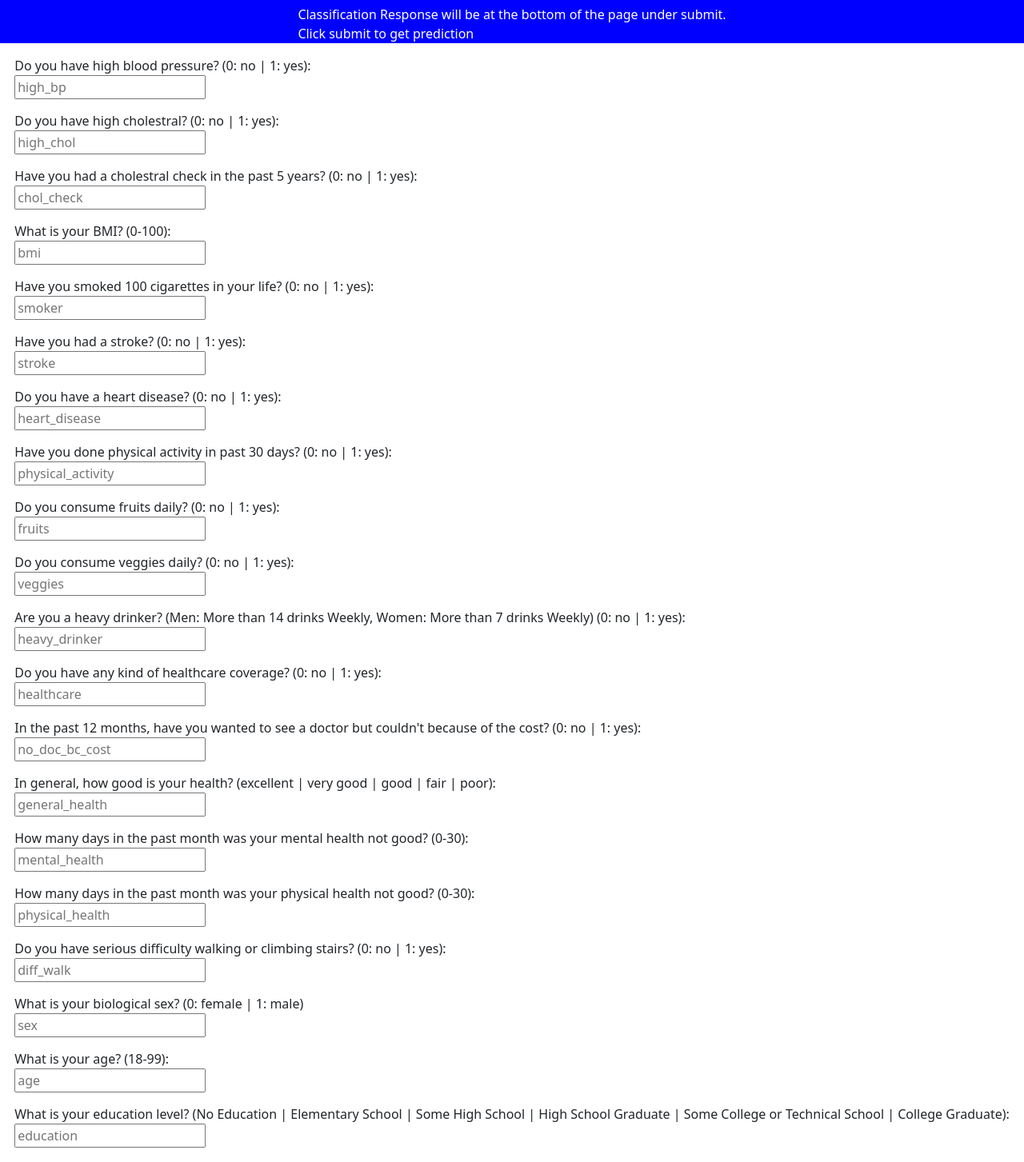
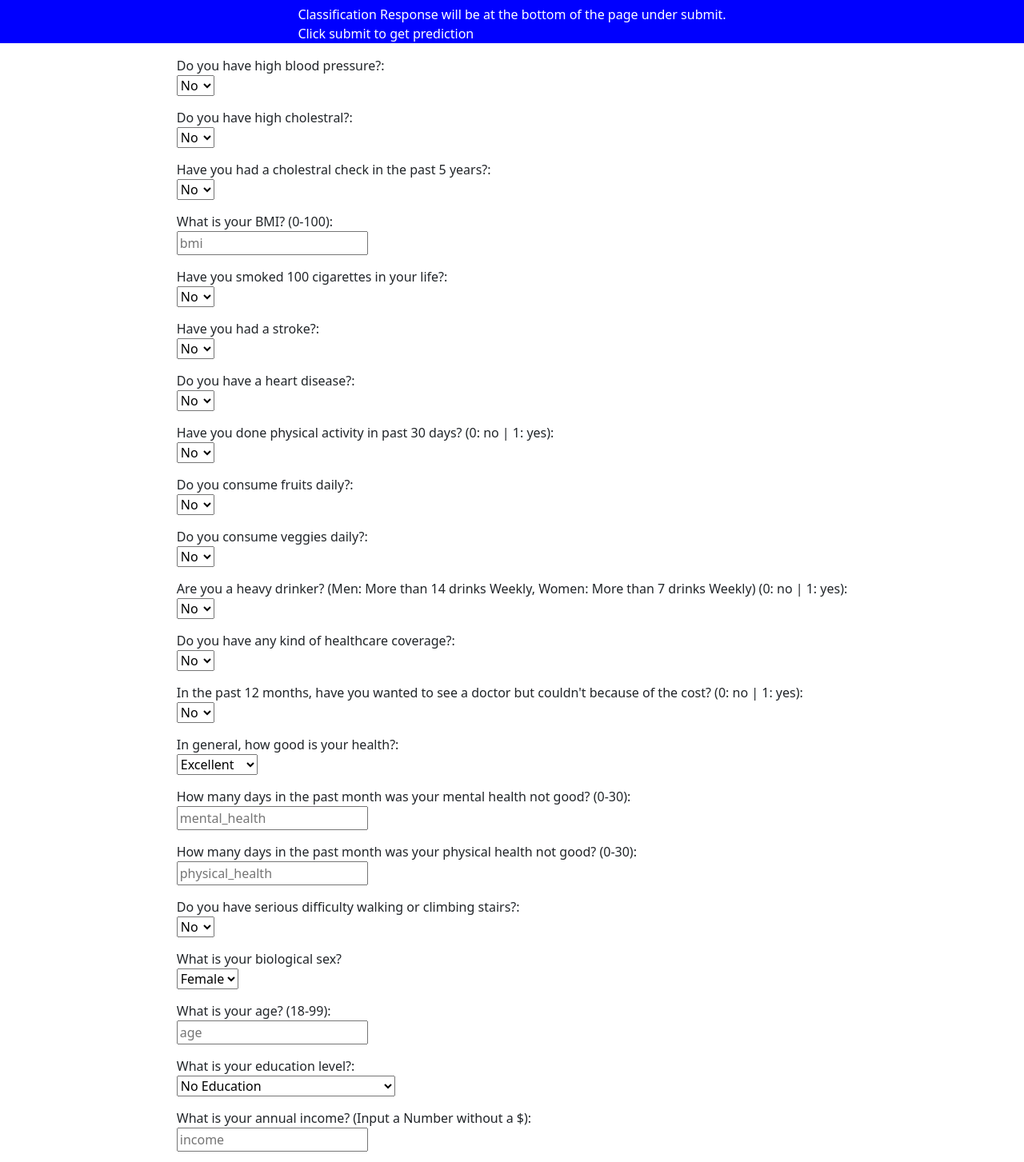
Before and after one commit to arjashok/ecs-171-project, a React (Create React App) app in the folder react_frontend/project_frontend/: page / in a window 1280 px wide. Shown: the part 120-1573 px from the top of the page at 80% size. Built offline with nearby package versions, Linux system fonts and the light colour scheme.

Commit message:
Added Dropdowns

```diff
--- a/react_frontend/project_frontend/src/Components/FeatureForm.js
+++ b/react_frontend/project_frontend/src/Components/FeatureForm.js
@@ -73,24 +73,42 @@ function FeatureForm(){
         console.log(newdata)
     }
 
+    const handleNewLines = (text) => {
+        return text.split("\n").map((item, index) => (
+            <span key={index}>
+                {item}
+                <br />
+            </span>
+        ));
+    };
+
     return (
         <div>
         <div style={{display: 'flex', justifyContent: 'center', alignItems: 'center'}}>
             <form onSubmit={(e)=>submit(e)}>
                 <div style={{marginBottom: "15px"}}>
-                    <label>Do you have high blood pressure? (0: no | 1: yes):</label>
+                    <label>Do you have high blood pressure?:</label>
                     <br />
-                    <input onChange={(e)=>handle(e)} id = "high_bp" value={data.high_bp} placeholder="high_bp" type="text" name="high_bp"></input>
+                    <select id="high_bp" value={data.high_bp} onChange={handle}>
+                        <option value="0">No</option>
+                        <option value="1">Yes</option>
+                    </select>
                 </div>
                 <div style={{marginBottom: "15px"}}>
-                    <label>Do you have high cholestral? (0: no | 1: yes):</label>
+                    <label>Do you have high cholestral?:</label>
                     <br />
-                    <input onChange={(e)=>handle(e)} id = "high_chol" value={data.high_chol} placeholder = "high_chol" type="text" name="high_chol"></input>
+                    <select id="high_chol" value={data.high_chol} onChange={handle}>
+                        <option value="0">No</option>
+                        <option value="1">Yes</option>
+                    </select>
                 </div>
                 <div style={{marginBottom: "15px"}}>
-                    <label>Have you had a cholestral check in the past 5 years? (0: no | 1: yes):</label>
+                    <label>Have you had a cholestral check in the past 5 years?:</label>
                     <br />
-                    <input onChange={(e)=>handle(e)} id = "chol_check" value={data.chol_check} placeholder = "chol_check" type="text" name="chol_check"></input>
+                    <select id="chol_check" value={data.chol_check} onChange={handle}>
+                        <option value="0">No</option>
+                        <option value="1">Yes</option>
+                    </select>
                 </div>
                 <div style={{marginBottom: "15px"}}>
                     <label>What is your BMI? (0-100):</label>
@@ -98,54 +116,87 @@ function FeatureForm(){
                     <input onChange={(e)=>handle(e)} id = "bmi" value={data.bmi} placeholder = "bmi" type="text" name="bmi"></input>
                 </div>
                 <div style={{marginBottom: "15px"}}>
-                    <label>Have you smoked 100 cigarettes in your life? (0: no | 1: yes):</label>
+                    <label>Have you smoked 100 cigarettes in your life?:</label>
                     <br />
-                    <input onChange={(e)=>handle(e)} id = "smoker" value={data.smoker} placeholder = "smoker" type="text" name="smoker"></input>
+                    <select id="smoker" value={data.smoker} onChange={handle}>
+                        <option value="0">No</option>
+                        <option value="1">Yes</option>
+                    </select>
                 </div>
                 <div style={{marginBottom: "15px"}}>
-                    <label>Have you had a stroke? (0: no | 1: yes):</label>
+                    <label>Have you had a stroke?:</label>
                     <br />
-                    <input onChange={(e)=>handle(e)} id = "stroke" value={data.stroke} placeholder = "stroke" type="text" name="stroke"></input>
+                    <select id="stroke" value={data.stroke} onChange={handle}>
+                        <option value="0">No</option>
+                        <option value="1">Yes</option>
+                    </select>
                 </div>
                 <div style={{marginBottom: "15px"}}>
-                    <label>Do you have a heart disease? (0: no | 1: yes):</label>
+                    <label>Do you have a heart disease?:</label>
                     <br />
-                    <input onChange={(e)=>handle(e)} id = "heart_disease" value={data.heart_disease} placeholder = "heart_disease" type="text" name="heart_disease"></input>
+                    <select id="heart_disease" value={data.heart_disease} onChange={handle}>
+                        <option value="0">No</option>
+                        <option value="1">Yes</option>
+                    </select>
                 </div>
                 <div style={{marginBottom: "15px"}}>
                     <label>Have you done physical activity in past 30 days? (0: no | 1: yes):</label>
                     <br />
-                    <input onChange={(e)=>handle(e)} id = "physical_activity" value={data.physical_activity} placeholder = "physical_activity" type="text" name="physical_activity"></input>
+                    <select id="physical_activity" value={data.physical_activity} onChange={handle}>
+                        <option value="0">No</option>
+                        <option value="1">Yes</option>
+                    </select>
                 </div>
                 <div style={{marginBottom: "15px"}}>
-                    <label>Do you consume fruits daily? (0: no | 1: yes):</label>
+                    <label>Do you consume fruits daily?:</label>
                     <br />
-                    <input onChange={(e)=>handle(e)} id = "fruits" value={data.fruits} placeholder = "fruits" type="text" name="fruits"></input>
+                    <select id="fruits" value={data.fruits} onChange={handle}>
+                        <option value="0">No</option>
+                        <option value="1">Yes</option>
+                    </select>
                 </div>
                 <div style={{marginBottom: "15px"}}>
-                    <label>Do you consume veggies daily? (0: no | 1: yes):</label>
+                    <label>Do you consume veggies daily?:</label>
                     <br />
-                    <input onChange={(e)=>handle(e)} id = "veggies" value={data.veggies} placeholder = "veggies" type="text" name="veggies"></input>
+                    <select id="veggies" value={data.veggies} onChange={handle}>
+                        <option value="0">No</option>
+                        <option value="1">Yes</option>
+                    </select>
                 </div>
                 <div style={{marginBottom: "15px"}}>
                     <label>Are you a heavy drinker? (Men: More than 14 drinks Weekly, Women: More than 7 drinks Weekly) (0: no | 1: yes):</label>
                     <br />
-                    <input onChange={(e)=>handle(e)} id = "heavy_drinker" value={data.heavy_drinker} placeholder = "heavy_drinker" type="text" name="heavy_drinker"></input>
+                    <select id="heavy_drinker" value={data.heavy_drinker} onChange={handle}>
+                        <option value="0">No</option>
+                        <option value="1">Yes</option>
+                    </select>
                 </div>
                 <div style={{marginBottom: "15px"}}>
-                    <label>Do you have any kind of healthcare coverage? (0: no | 1: yes):</label>
+                    <label>Do you have any kind of healthcare coverage?:</label>
                     <br />
-                    <input onChange={(e)=>handle(e)} id = "healthcare" value={data.healthcare} placeholder = "healthcare" type="text" name="healthcare"></input>
+                    <select id="healthcare" value={data.healthcare} onChange={handle}>
+                        <option value="0">No</option>
+                        <option value="1">Yes</option>
+                    </select>
                 </div>
                 <div style={{marginBottom: "15px"}}>
                     <label>In the past 12 months, have you wanted to see a doctor but couldn't because of the cost? (0: no | 1: yes):</label>
                     <br />
-                    <input onChange={(e)=>handle(e)} id = "no_doc_bc_cost" value={data.no_doc_bc_cost} placeholder = "no_doc_bc_cost" type="text" name="no_doc_bc_cost"></input>
+                    <select id="no_doc_bc_cost" value={data.no_doc_bc_cost} onChange={handle}>
+                        <option value="0">No</option>
+                        <option value="1">Yes</option>
+                    </select>
                 </div>
                 <div style={{marginBottom: "15px"}}>
-                    <label>In general, how good is your health? (excellent | very good | good | fair | poor):</label>
+                    <label>In general, how good is your health?:</label>
                     <br />
-                    <input onChange={(e)=>handle(e)} id = "general_health" value={data.general_health} placeholder = "general_health" type="text" name="general_health"></input>
+                    <select id="general_health" value={data.general_health} onChange={handle}>
+                        <option value="excellent">Excellent</option>
+                        <option value="very good">Very Good</option>
+                        <option value="good">Good</option>
+                        <option value="fair">Fair</option>
+                        <option value="poor">Poor</option>
+                    </select>
                 </div>
                 <div style={{marginBottom: "15px"}}>
                     <label>How many days in the past month was your mental health not good? (0-30):</label>
@@ -158,14 +209,20 @@ function FeatureForm(){
                     <input onChange={(e)=>handle(e)} id = "physical_health" value={data.physical_health} placeholder = "physical_health" type="text" name="physical_health"></input>
                 </div>
                 <div style={{marginBottom: "15px"}}>
-                    <label>Do you have serious difficulty walking or climbing stairs? (0: no | 1: yes):</label>
+                    <label>Do you have serious difficulty walking or climbing stairs?:</label>
                     <br />
-                    <input onChange={(e)=>handle(e)} id = "diff_walk" value={data.diff_walk} placeholder = "diff_walk" type="text" name="diff_walk"></input>
+                    <select id="diff_walk" value={data.diff_walk} onChange={handle}>
+                        <option value="0">No</option>
+                        <option value="1">Yes</option>
+                    </select>
                 </div>
                 <div style={{marginBottom: "15px"}}>
-                    <label>What is your biological sex? (0: female | 1: male)</label>
+                    <label>What is your biological sex?</label>
                     <br />
-                    <input onChange={(e)=>handle(e)} id = "sex" value={data.sex} placeholder = "sex" type="text" name="sex"></input>
+                    <select id="sex" value={data.sex} onChange={handle}>
+                        <option value="0">Female</option>
+                        <option value="1">Male</option>
+                    </select>
                 </div>
                 <div style={{marginBottom: "15px"}}>
                     <label>What is your age? (18-99):</label>
@@ -173,9 +230,16 @@ function FeatureForm(){
                     <input onChange={(e)=>handle(e)} id = "age" value={data.age} placeholder = "age" type="text" name="age"></input>
                 </div>
                 <div style={{marginBottom: "15px"}}>
-                    <label>What is your education level? (No Education | Elementary School | Some High School | High School Graduate | Some College or Technical School | College Graduate):</label>
+                    <label>What is your education level?:</label>
                     <br />
-                    <input onChange={(e)=>handle(e)} id = "education" value={data.education} placeholder = "education" type="text" name="education"></input>
+                    <select id="education" value={data.education} onChange={handle}>
+                        <option value="no education">No Education</option>
+                        <option value="elementary school">Elementary School</option>
+                        <option value="some high school">Some High School</option>
+                        <option value="high school graduate">High School Graduate</option>
+                        <option value="some college or technical school">Some College or Technical School</option>
+                        <option value="college graduate">College Graduate</option>
+                    </select>
                 </div>
                 <div style={{marginBottom: "15px"}}>
                     <label>What is your annual income? (Input a Number without a $):</label>
@@ -202,7 +266,7 @@ function FeatureForm(){
                                     <h3>Prediction Details:</h3>
                                     <p>Prediction: {response.prediction}</p>
                                     <p>Confidence: {response.confidence}</p>
-                                    <p>Analysis: {response.analysis}</p>
+                                    <p>Analysis: {handleNewLines(response.analysis)}</p>
                                 </div>
                             )
                         )}
```
Also changed, not shown: 2 other files (tests, documents, lock files or other folders).
